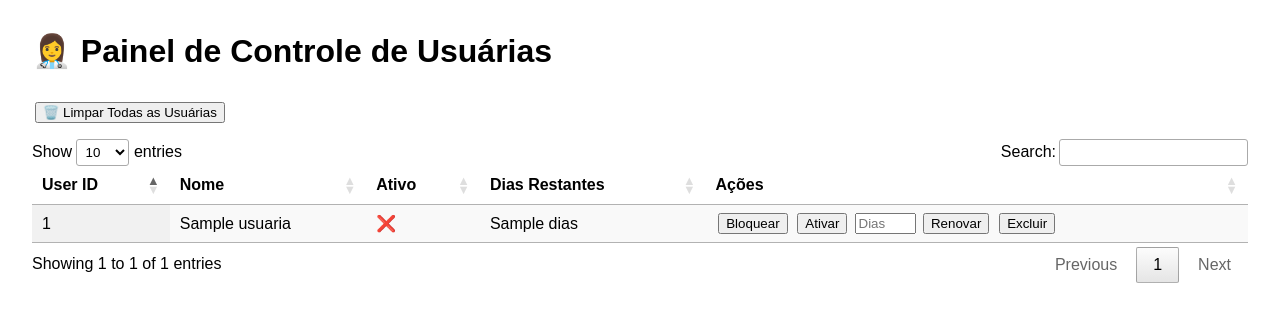
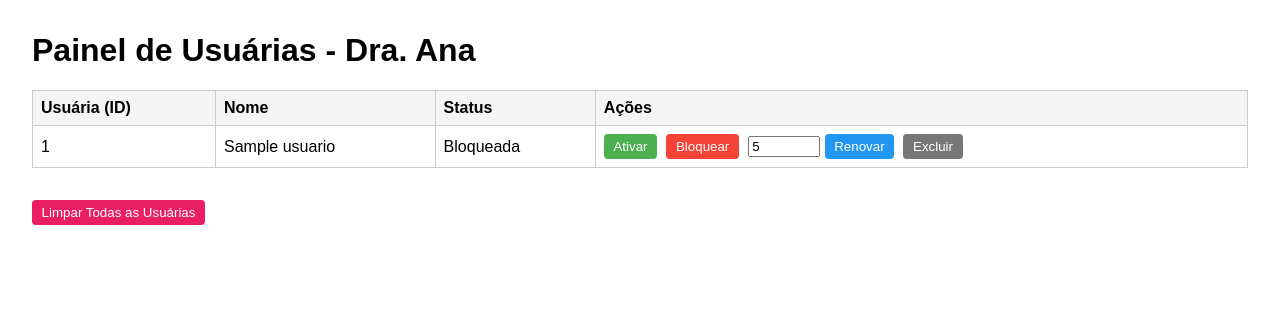
Before and after one commit to DraAnaexplica/draana-telegram_bot03, a Python web app: template app/templates/painel.html in a window 1280 px wide. Shown: the top 322 px of the page. Run offline with Jinja, Linux system fonts and the light colour scheme; the template is opened without the code that fills it: most values are stand-ins (such as "Sample title", 1, 10 or a date in 2020); some libraries are stand-ins or nearby versions.

Commit message:
atualiza├º├úo

```diff
--- a/app/templates/painel.html
+++ b/app/templates/painel.html
@@ -2,77 +2,65 @@
 <html lang="pt-BR">
 <head>
   <meta charset="UTF-8">
-  <title>Painel de Controle de Usuárias</title>
-  <link
-    rel="stylesheet"
-    href="https://cdn.datatables.net/1.13.6/css/jquery.dataTables.min.css"
-  >
-  <script src="https://code.jquery.com/jquery-3.7.1.min.js"></script>
-  <script src="https://cdn.datatables.net/1.13.6/js/jquery.dataTables.min.js"></script>
+  <meta name="viewport" content="width=device-width, initial-scale=1.0">
+  <title>Painel de Usuárias - Dra. Ana</title>
   <style>
-    body { font-family: sans-serif; margin: 2em; }
-    h1 { margin-bottom: 1em; }
-    table { width: 100%; }
-    button { margin: 0 .2em; }
+    body { font-family: Arial, sans-serif; margin: 2rem; }
+    table { width: 100%; border-collapse: collapse; margin-bottom: 1rem; }
+    th, td { padding: 0.5rem; border: 1px solid #ccc; text-align: left; }
+    th { background: #f5f5f5; }
+    form { display: inline; }
+    button { padding: 0.3rem 0.6rem; margin-right: 0.3rem; border: none; border-radius: 4px; cursor: pointer; }
+    .btn-ativar { background: #4CAF50; color: white; }
+    .btn-bloquear { background: #f44336; color: white; }
+    .btn-renovar { background: #2196F3; color: white; }
+    .btn-excluir { background: #777; color: white; }
+    .btn-limpar { background: #e91e63; color: white; margin-top: 1rem; }
   </style>
 </head>
 <body>
-  <h1>👩‍⚕️ Painel de Controle de Usuárias</h1>
+  <h1>Painel de Usuárias - Dra. Ana</h1>
 
-  <!-- Botão Limpar Tudo -->
-  <form method="post" action="/painel/limpar" style="margin-bottom:1em;">
-    <button type="submit">🗑️ Limpar Todas as Usuárias</button>
-  </form>
-
-  <table id="tabela-usuarias" class="display">
+  {% if usuarios %}
+  <table>
     <thead>
-      <tr>
-        <th>User ID</th>
-        <th>Nome</th>
-        <th>Ativo</th>
-        <th>Dias Restantes</th>
-        <th>Ações</th>
-      </tr>
+      <tr><th>Usuária (ID)</th><th>Nome</th><th>Status</th><th>Ações</th></tr>
     </thead>
     <tbody>
-      {% for uid, nome, ativo, dias in usuarias %}
+      {% for u in usuarios %}
       <tr>
-        <td>{{ uid }}</td>
-        <td>{{ nome }}</td>
-        <td>{% if ativo %}✅{% else %}❌{% endif %}</td>
-        <td>{{ dias }}</td>
+        <td>{{ u.user_id }}</td>
+        <td>{{ u.nome }}</td>
+        <td>{{ 'Ativa' if u.ativo else 'Bloqueada' }}</td>
         <td>
-          <form method="post" action="/painel/bloquear" style="display:inline;">
-            <input type="hidden" name="user_id" value="{{ uid }}">
-            <button type="submit">Bloquear</button>
+          <form action="/painel/ativar" method="post">
+            <input type="hidden" name="user_id" value="{{ u.user_id }}">
+            <button type="submit" class="btn-ativar">Ativar</button>
           </form>
-          <form method="post" action="/painel/ativar" style="display:inline;">
-            <input type="hidden" name="user_id" value="{{ uid }}">
-            <button type="submit">Ativar</button>
+          <form action="/painel/bloquear" method="post">
+            <input type="hidden" name="user_id" value="{{ u.user_id }}">
+            <button type="submit" class="btn-bloquear">Bloquear</button>
           </form>
-          <form method="post" action="/painel/renovar" style="display:inline;">
-            <input type="hidden" name="user_id" value="{{ uid }}">
-            <input type="number" name="dias" placeholder="Dias" required style="width:4em;">
-            <button type="submit">Renovar</button>
+          <form action="/painel/renovar" method="post">
+            <input type="hidden" name="user_id" value="{{ u.user_id }}">
+            <input type="number" name="dias" value="5" min="1" style="width:4rem;">
+            <button type="submit" class="btn-renovar">Renovar</button>
           </form>
-          <form method="post" action="/painel/excluir" style="display:inline;">
-            <input type="hidden" name="user_id" value="{{ uid }}">
-            <button type="submit">Excluir</button>
+          <form action="/painel/excluir" method="post">
+            <input type="hidden" name="user_id" value="{{ u.user_id }}">
+            <button type="submit" class="btn-excluir">Excluir</button>
           </form>
         </td>
       </tr>
       {% endfor %}
     </tbody>
   </table>
+  {% else %}
+    <p>Nenhuma usuária cadastrada.</p>
+  {% endif %}
 
-  <script>
-    $(document).ready(function(){
-      $('#tabela-usuarias').DataTable({
-        language: {
-          url: 'https://cdn.datatables.net/plug-ins/1.13.6/i18n/pt-BR.json'
-        }
-      });
-    });
-  </script>
+  <form action="/painel/limpar" method="post">
+    <button type="submit" class="btn-limpar">Limpar Todas as Usuárias</button>
+  </form>
 </body>
 </html>
```
Also changed, not shown: app/painel.py (+115 -39 lines).
